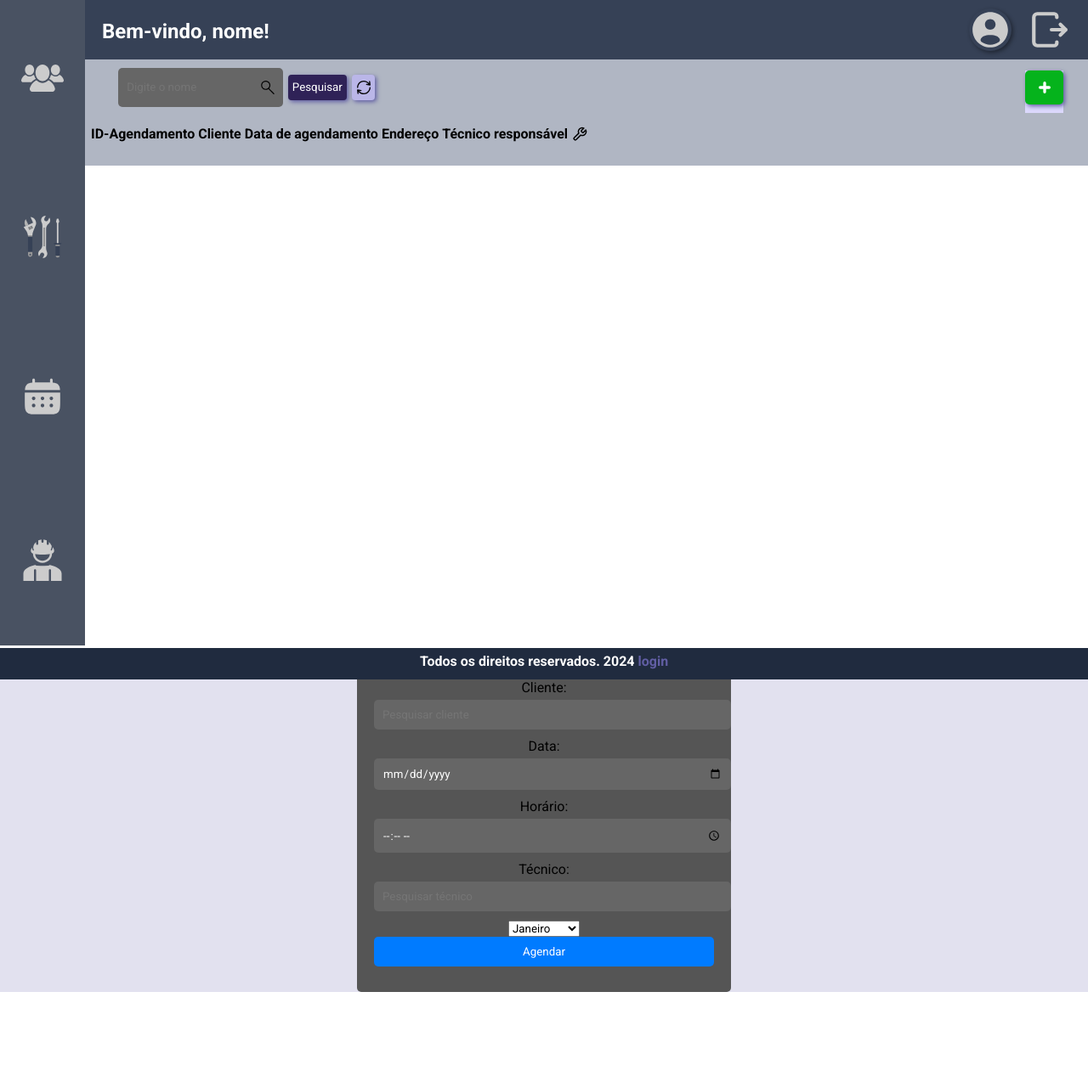
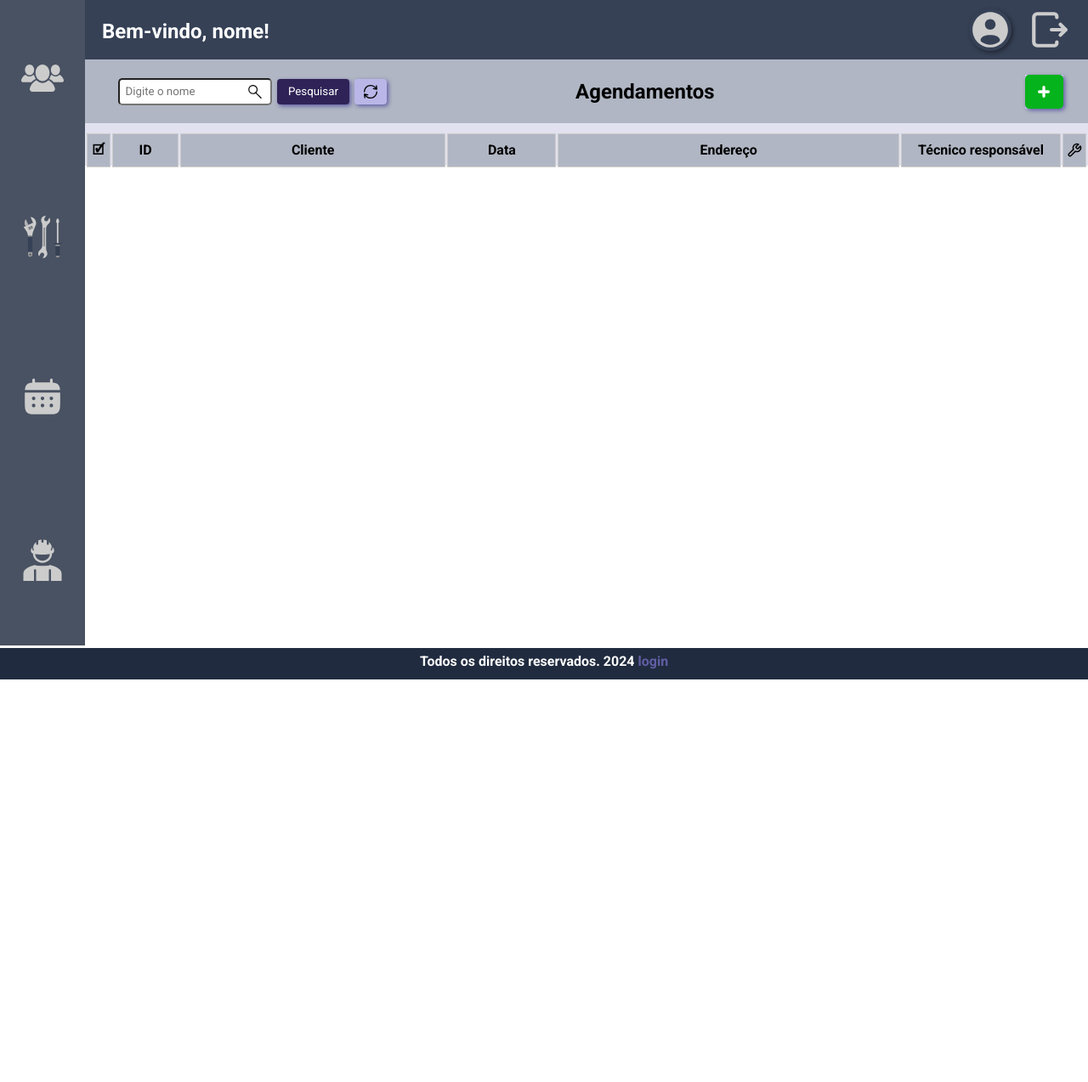
Before and after one commit to daniloadossantos/Projeto_RC, a PHP site: page /agendamento.html in a window 1280 px wide. Shown: the whole page at 85% size. Before the commit the page ends 1168 px from the top, so only its background shows below. Run offline with PHP 8.4, Linux system fonts and the light colour scheme; lists and menus that the app fills with data are empty.

Commit message:
Criacao Form Agendamento

```diff
--- a/RC Web/agendamento.html
+++ b/RC Web/agendamento.html
@@ -33,6 +33,8 @@
             <button id="btn_search" type="submit">Pesquisar</button>
             <button id="btn_refresh" type="submit"></button>
         </div>
+
+        <div class="titulo_tabela"><h2>Agendamentos</h2></div>
         <div class="item btn">
             <button id="open-cadastro-form" class=" btn_crud btn_novo" title="Novo cadastro"></button>
         </div>
@@ -43,10 +45,10 @@
           <table id="tb_agendamento">
             <thead>
               <tr class="cabecalho_tabela_agendamento">
-                <th></th>
-                <th>ID-Agendamento</th>
+                <th>🗹</th>
+                <th>ID</th>
                 <th>Cliente</th>
-                <th>Data de agendamento</th>
+                <th>Data</th>
                 <th>Endereço</th>
                 <th>Técnico responsável</th>
                 <th></th>
@@ -60,28 +62,53 @@
     </section>
     </div>
 
-      <div class="item agendamento">
-        <form id="agendamento-form">
+    <div id="cadastro-form-agendamento" >
+      <div class="cadastro-form-header">
+        <h2>Cadastro de novo agendamento</h2>
+        <button id="close-cadastro-form" class="close-form-agendamento"></button>
+      </div>
+      <div class="cadastro-form-body">
+
+        <form id="form">
+          <div class="sides-form">
+
+              <div class="left-side-form">
                   <label for="cliente">Cliente:</label>
                   <input type="text" id="cliente" placeholder="Pesquisar cliente" required>
                   <ul id="lista-clientes"></ul>
-          <label for="data">Data:</label>
-          <input type="date" id="data" required>
-          <label for="horario">Horário:</label>
-          <input type="time" id="horario" required>
                   <label for="tecnico">Técnico:</label>
                   <input type="text" id="tecnico" placeholder="Pesquisar técnico" required>
                   <ul id="lista-tecnicos"></ul>
+              </div>
 
-          <div id="mes-e-ano">
-            <!-- Aqui será inserido o seletor de meses e anos -->
+              <div class="right-side-form">
+
+              <div id="seletor-ano">
+                  <label for="ano">Ano:</label>
+                  <select id="ano"></select>
               </div>
-          <div id="grade-dias">
+
+                <div id="seletor-mes">
+                <label for="mes">Mês:</label>
+                <select id="mes"></select>
+              </div>
+              <div id="grade-dias" class="calendario">
                 <!-- Aqui será inserida a grade de dias -->
               </div>
 
-          <button type="submit">Agendar</button>
+              </div>
+
+
+          </div>
+
+
+          <div class="form-button">
+            <button id="cadastrarAgendamento" type="submit">Agendar</button>
+            <button id="limparForm">Limpar</button>
+          </div>
+
       </form>
+      </div>
         </div>
     </section>
     </div>
--- a/RC Web/css/agendamento.css
+++ b/RC Web/css/agendamento.css
@@ -1,59 +1,163 @@
-/* Estilos para o formulário de agendamento */
-.agendamento{
+/*FORMULÁRIO*/
+.sides-form{
+    display: flex;
+}
+
+.calendario {
+  display: flex;
+  flex-wrap: wrap;
+}
+
+.calendario div {
+  flex: 0 0 calc(100% / 7);
+  border: 1px solid #ccc;
+  box-sizing: border-box;
+  text-align: center;
+  cursor: pointer;
+}
+
+.calendario div:hover {
+  background-color: #f0f0f0;
+}
+
+
+
+/*TABELA*/
+.tabela{
   grid-column-start: 2;
   background-color: #e2e1ef;
+  width: 100%;
+  border-collapse: collapse;
+}
+.tabela table {
+  width: 100%;
+  padding: 10px 0px ;
 }
 
-#agendamento-form {
-    max-width: 400px;
-    margin: 20px auto;
-    background-color: #555;
-    padding: 20px;
-    border-radius: 5px;
+.tabela_tecnicos{
+  max-height: 400px;
+  overflow: auto;
 }
 
-label {
-    display: block;
-    margin-bottom: 5px;
+th, td {
+  border: 1px solid #ccc;
+  padding: 3px;
 }
 
-input[type="text"],
-input[type="date"],
-input[type="time"],
-button {
-    margin-bottom: 10px;
-    padding: 10px;
-    border: none;
-    border-radius: 5px;
-    width: 100%;
-    background-color: #666;
-    color: #fff;
+/*.tabela tbody tr:nth-child(even){
+  background-color: #bab6e8;
+}*/
+
+.cabecalho_tabela_agendamento{
+  background-color: #b0b6c3;
+  line-height: 2em;
 }
 
-button {
-    background-color: #007bff;
-    color: #fff;
-    cursor: pointer;
+.cabecalho_tabela_agendamento :first-child{
+  width:20px;
 }
 
-button:hover {
-    background-color: #0056b3;
+.cabecalho_tabela_agendamento :nth-child(2){
+  width:70px;
 }
 
-ul {
-    list-style-type: none;
-    padding: 0;
-    margin: 0;
+.cabecalho_tabela_agendamento :nth-child(4){
+  width:120px;
 }
 
-li {
-    cursor: pointer;
-    padding: 10px;
-    background-color: #444;
-    border-radius: 5px;
-    margin-bottom: 5px;
+.cabecalho_tabela_agendamento :nth-child(6){
+  width:180px;
 }
 
-li:hover {
-    background-color: #333;
+
+/* modal formulário */
+
+#cadastro-form-agendamento.active{
+  opacity: 1;
+  z-index: 1;
+  position: fixed;
+  top: 50%;
+  left: 50%;
+  visibility: visible;
 }
+
+#cadastro-form-agendamento{
+  opacity: 0;
+  z-index: -1;
+  top: -100%;
+  left: -100%;
+  transform: translate(-50%, -50%);
+  z-index: 10;
+  background-color: #34333d;
+  width: 800px;
+  max-width: 90%;
+  height: 450px;
+  border-radius: .5rem;
+  padding: 2.5%;
+  color: #ffffff;
+  visibility: hidden;
+}
+
+#ccadastro-form-agendamento p{
+  margin-left: 20px;
+}
+
+.cadastro-form-header{
+  display: flex;
+  justify-content: space-between;
+  align-items: center;
+  padding-bottom: 1rem;
+  border-bottom: 1px solid #fff;
+  margin-bottom: 1rem;
+}
+.cadastro-form-body form{
+height: 330px;
+}
+.input-group{
+  display: flex;
+  flex-wrap: wrap;
+  justify-content: space-between;
+  padding: 1rem;
+}
+.input-box{
+  display: flex;
+  flex-direction: column;
+  margin-bottom: 1rem;
+}
+.cadastro-form-body input{
+width: 320px;
+padding: 0.5rem 1rem;
+margin: .2rem;
+}
+
+.form-button{
+  display: flex;
+  gap: 40px;
+  margin: 30px 0px 20px 20px;
+}
+.form-button button{
+  width: 120px;
+  height: 40px;
+}
+
+#cadastrarAgendamento{
+  background-color: #05b31c;
+  color:#FFF;
+}
+
+#cadastrarAgendamento:active{
+  background-color: #ffffff;
+  transform: scale(0.95);
+  color:#05b31c;
+}
+
+#limparForm{
+  background-color: #bab6e8;
+  color:#FFF;
+}
+
+#limparForm:active{
+  background-color: #ffffff;
+  transform: scale(0.95);
+  color:#bab6e8;
+}
--- a/RC Web/css/global.css
+++ b/RC Web/css/global.css
@@ -118,8 +118,6 @@ li{
   width:20px;
 }
 
-
-
 /* menu pesquisa */
 .pesquisa{
   display: flex;
@@ -219,6 +217,10 @@ button#open-cadastro-form.btn_novo{
 	height: 40px;
 }
 
+.titulo_tabela{
+  margin: 0 auto;
+}
+
 .btn_acoes{
   display: inline-flex;
   align-items: center;
--- a/RC Web/orcamento.html
+++ b/RC Web/orcamento.html
@@ -41,6 +41,7 @@
 			<button id="btn_search" type="submit">Pesquisar</button>
 			<button id="btn_refresh" type="submit"></button>
 		</div>
+    <div class="titulo_tabela"><h2>Serviços</h2></div>
 
 		<div class="item btn">
 			<button id="open-cadastro-form" class=" btn_crud btn_novo" title="Novo Cadastro" onclick="clearModal()"></button>
--- a/RC Web/tecnicos.html
+++ b/RC Web/tecnicos.html
@@ -34,6 +34,7 @@
             <button id="btn_search" type="submit">Pesquisar</button>
             <button id="btn_refresh" type="submit"></button>
         </div>
+        <div class="titulo_tabela"><h2>Técnicos</h2></div>
         <div class="item btn">
             <button id="open-cadastro-form" class=" btn_crud btn_novo" title="Novo cadastro"></button>
         </div>
@@ -44,8 +45,8 @@
           <table id="tb_tecnico">
             <thead>
               <tr class="cabecalho_tabela_tecnico">
-                <th></th>
-                <th>ID-Técnico</th>
+                <th>🗹</th>
+                <th>ID</th>
                 <th>Nome</th>
                 <th>CPF</th>
                 <th>Telefone</th>
```
Also changed, not shown: RC Web/css/tecnicos.css (+2 -7 lines), RC Web/js/agendamentos.js (+62 -32 lines). Lines whose indentation alone changed are shown as unchanged.
